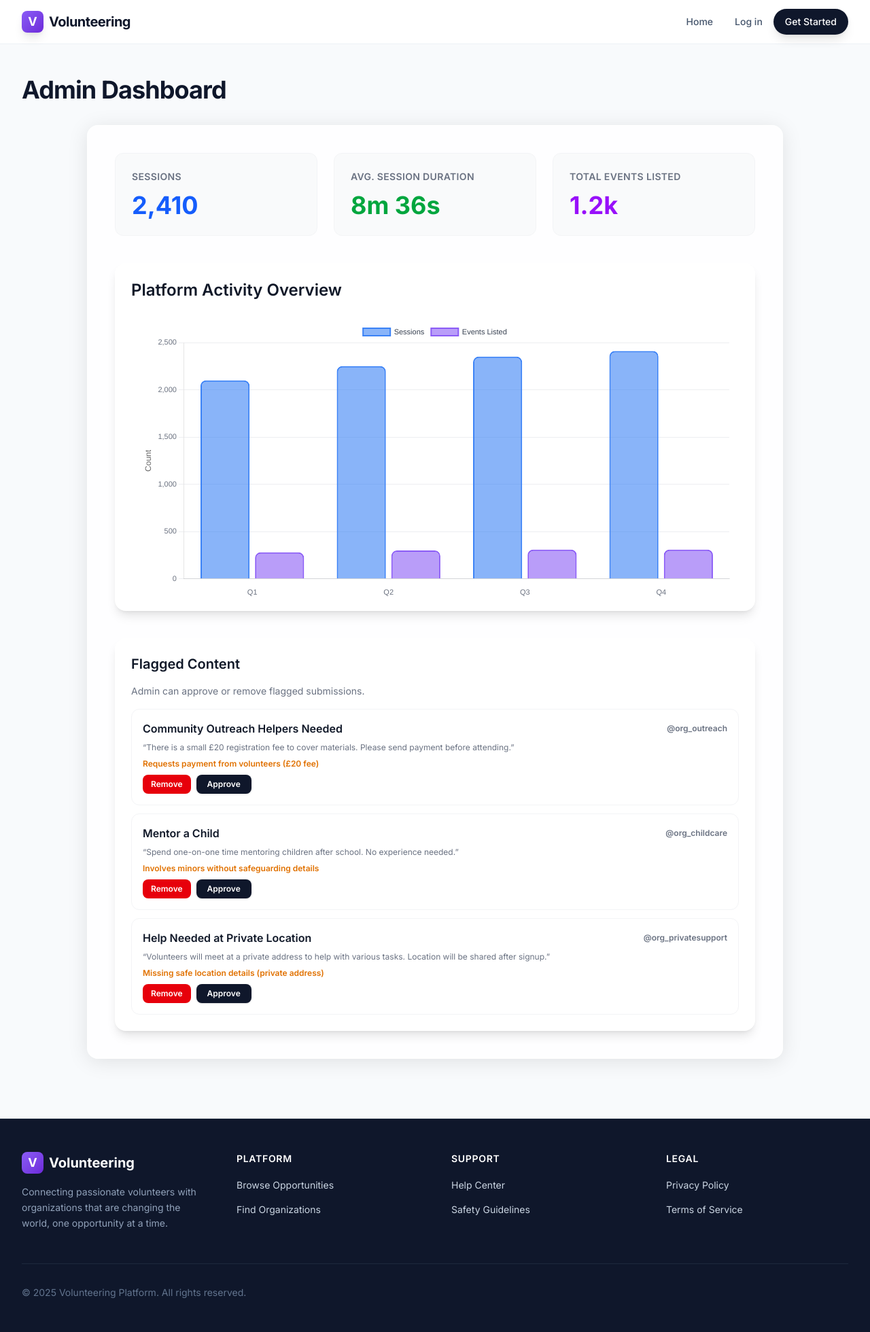
After one commit to NoorHenigal/Volunteering-Website-Security, a Python web app: template app/templates/admin_statistics.html in a window 1280 px wide. The commit adds this page. Shown: the whole page at 68% size. Run offline with Jinja, Linux system fonts and the light colour scheme; the template is opened without the code that fills it, so the values that code supplies are empty; style sheets or scripts are compiled from the project's sources; some libraries are stand-ins or nearby versions.

Commit message:
Refine stats templates and flagged content

```diff
--- /dev/null
+++ b/app/templates/admin_statistics.html
@@ -0,0 +1,187 @@
+{% extends "layouts/base.html" %}
+{% from "components/cards.html" import page_card %}
+{% from "components/layout.html" import page_header %}
+
+{% block title %}Admin Statistics{% endblock %}
+
+{% block content %}
+<div class="space-y-10">
+    {{ page_header("Admin Dashboard", show_action=False) }}
+
+    {% call page_card('5xl') %}
+    <div class="space-y-10">
+        <div class="grid grid-cols-1 md:grid-cols-3 gap-6">
+            <article class="bg-gray-50 rounded-xl p-6 border border-gray-100">
+                <p class="text-sm font-semibold text-gray-500 uppercase tracking-wide">Sessions</p>
+                <p class="text-4xl font-bold text-blue-600 mt-3">2,410</p>
+            </article>
+
+            <article class="bg-gray-50 rounded-xl p-6 border border-gray-100">
+                <p class="text-sm font-semibold text-gray-500 uppercase tracking-wide">Avg. Session Duration</p>
+                <p class="text-4xl font-bold text-green-600 mt-3">8m 36s</p>
+            </article>
+
+            <article class="bg-gray-50 rounded-xl p-6 border border-gray-100">
+                <p class="text-sm font-semibold text-gray-500 uppercase tracking-wide">Total Events Listed</p>
+                <p class="text-4xl font-bold text-purple-600 mt-3">1.2k</p>
+            </article>
+        </div>
+
+        <div class="bg-white rounded-2xl shadow-lg p-6 h-[32rem]">
+            <div class="flex items-center justify-between mb-4">
+                <div>
+                    <h2 class="text-2xl font-semibold text-gray-900">Platform Activity Overview</h2>
+                </div>
+            </div>
+            <div class="h-full">
+                <canvas id="admin-activity-chart" class="w-full h-full"></canvas>
+            </div>
+        </div>
+
+        <div class="grid grid-cols-1 gap-6">
+            <section class="bg-white rounded-2xl shadow-lg p-6 space-y-4">
+                <div class="flex items-center justify-between">
+                    <h3 class="text-xl font-semibold text-gray-900">Flagged Content</h3>
+                </div>
+                <p class="text-sm text-gray-500">Admin can approve or remove flagged submissions.</p>
+                <div class="space-y-3">
+                    {% for report in [
+                        {
+                            "title": "Community Outreach Helpers Needed",
+                            "reason": "Requests payment from volunteers (£20 fee)",
+                            "excerpt": "“There is a small £20 registration fee to cover materials. Please send payment before attending.”",
+                            "user": "@org_outreach"
+                        },
+                        {
+                            "title": "Mentor a Child",
+                            "reason": "Involves minors without safeguarding details",
+                            "excerpt": "“Spend one-on-one time mentoring children after school. No experience needed.”",
+                            "user": "@org_childcare"
+                        },
+                        {
+                            "title": "Help Needed at Private Location",
+                            "reason": "Missing safe location details (private address)",
+                            "excerpt": "“Volunteers will meet at a private address to help with various tasks. Location will be shared after signup.”",
+                            "user": "@org_privatesupport"
+                        },
+                    ] %}
+                        <div class="flag-card border border-gray-100 rounded-xl p-4 space-y-2">
+                            <div class="flex items-center justify-between">
+                                <p class="font-semibold text-gray-900 truncate w-3/4">{{ report.title }}</p>
+                                <span class="text-xs font-semibold text-gray-500">{{ report.user }}</span>
+                            </div>
+                            <p class="text-xs text-gray-500">{{ report.excerpt }}</p>
+                            <p class="text-xs font-semibold text-amber-600">{{ report.reason }}</p>
+                            <div class="flex flex-wrap gap-2">
+                                <button class="flag-action order-1 px-4 py-1.5 text-xs font-semibold text-white bg-slate-900 rounded-lg hover:bg-slate-800 shadow-sm" data-action="approved">
+                                    Approve
+                                </button>
+                                <button class="flag-action px-3 py-1.5 text-xs font-semibold text-white bg-red-600 rounded-lg hover:bg-red-700" data-action="removed">Remove</button>
+                            </div>
+                        </div>
+                    {% endfor %}
+                </div>
+            </section>
+
+    </div>
+    {% endcall %}
+</div>
+
+<script src="https://cdn.jsdelivr.net/npm/chart.js"></script>
+<script>
+    document.addEventListener("DOMContentLoaded", () => {
+        const canvas = document.getElementById("admin-activity-chart");
+        if (!canvas) {
+            return;
+        }
+        document.querySelectorAll(".flag-card .flag-action").forEach((btn) => {
+            btn.addEventListener("click", (event) => {
+                const card = event.currentTarget.closest(".flag-card");
+                const action = event.currentTarget.dataset.action;
+                card.classList.add("opacity-50");
+                setTimeout(() => {
+                    card.remove();
+                    window.dispatchEvent(new CustomEvent("show-toast", {
+                        detail: {
+                            type: action === "approved" ? "success" : "warning",
+                            message: `Content ${action}.`,
+                        },
+                    }));
+                }, 300);
+            });
+        });
+
+        new Chart(canvas, {
+            type: "bar",
+            data: {
+                labels: ["Q1", "Q2", "Q3", "Q4"],
+                datasets: [
+                    {
+                        label: "Sessions",
+                        data: [2100, 2250, 2350, 2410],
+                        backgroundColor: "rgba(59,130,246,0.6)",
+                        borderColor: "rgb(59,130,246)",
+                        borderWidth: 2,
+                        borderRadius: 8,
+                    },
+                    {
+                        label: "Events Listed",
+                        data: [280, 300, 310, 310],
+                        backgroundColor: "rgba(139,92,246,0.6)",
+                        borderColor: "rgb(139,92,246)",
+                        borderWidth: 2,
+                        borderRadius: 8,
+                    },
+                ],
+            },
+            options: {
+                responsive: true,
+                maintainAspectRatio: false,
+                layout: {
+                    padding: {
+                        left: 14,
+                        right: 14,
+                        top: 14,
+                        bottom: 38,
+                    },
+                },
+                scales: {
+                    y: {
+                        beginAtZero: true,
+                        title: {
+                            display: true,
+                            text: "Count",
+                        },
+                        ticks: {
+                            color: "#6b7280",
+                            font: { size: 11 },
+                        },
+                        grid: {
+                            color: "rgba(209,213,219,0.4)",
+                        },
+                    },
+                    x: {
+                        ticks: {
+                            color: "#6b7280",
+                            font: { size: 11 },
+                            padding: 6,
+                        },
+                        grid: { display: false },
+                    },
+                },
+                plugins: {
+                    tooltip: {
+                    },
+                    legend: {
+                        display: true,
+                        labels: {
+                            font: { size: 11 },
+                            color: "#374151",
+                        },
+                    },
+                },
+            },
+        });
+    });
+</script>
+{% endblock %}
--- a/app/templates/event_statistics.html
+++ b/app/templates/event_statistics.html
@@ -1,6 +1,5 @@
-{% extends "layouts/base.html" %}
-{% from "components/cards.html" import page_card %}
-{% from "components/layout.html" import page_header %}
+{% extends "base.html" %}
+{% from "components/ui.html" import page_card, page_header %}
 
 {% block title %}Event Statistics{% endblock %}
 
--- a/app/templates/layouts/base.html
+++ b/app/templates/layouts/base.html
@@ -170,11 +170,21 @@
                                         Opportunities
                                         <span class="absolute -bottom-1 left-0 w-0 h-0.5 bg-brand-500 transition-all duration-300 group-hover:w-full"></span>
                                     </a>
-                                    <a href="/organizations"
+                                <a href="/organizations"
                                        class="text-sm font-medium text-slate-600 hover:text-brand-600 transition-colors relative group">
                                         Organizations
                                         <span class="absolute -bottom-1 left-0 w-0 h-0.5 bg-brand-500 transition-all duration-300 group-hover:w-full"></span>
-                                    </a>
+                                </a>
+                                <a href="/auth/event-statistics"
+                                   class="text-sm font-medium text-slate-600 hover:text-brand-600 transition-colors relative group">
+                                    Event Stats
+                                    <span class="absolute -bottom-1 left-0 w-0 h-0.5 bg-brand-500 transition-all duration-300 group-hover:w-full"></span>
+                                </a>
+                                <a href="/auth/user-statistics"
+                                   class="text-sm font-medium text-slate-600 hover:text-brand-600 transition-colors relative group">
+                                    User Stats
+                                    <span class="absolute -bottom-1 left-0 w-0 h-0.5 bg-brand-500 transition-all duration-300 group-hover:w-full"></span>
+                                </a>
                                     <div class="pl-4 border-l border-slate-200">{{ user_dropdown(user) }}</div>
                                 {% else %}
                                     <div class="flex items-center gap-4">
@@ -216,6 +226,10 @@
                                    class="block px-3 py-2 rounded-md text-base font-medium text-slate-700 hover:text-brand-600 hover:bg-brand-50 transition-colors">Opportunities</a>
                                 <a href="/organizations"
                                    class="block px-3 py-2 rounded-md text-base font-medium text-slate-700 hover:text-brand-600 hover:bg-brand-50 transition-colors">Organizations</a>
+                                <a href="/auth/event-statistics"
+                                   class="block px-3 py-2 rounded-md text-base font-medium text-slate-700 hover:text-brand-600 hover:bg-brand-50 transition-colors">Event Stats</a>
+                                <a href="/auth/user-statistics"
+                                   class="block px-3 py-2 rounded-md text-base font-medium text-slate-700 hover:text-brand-600 hover:bg-brand-50 transition-colors">User Stats</a>
                                 <a href="/{{ user.username }}"
                                    class="block px-3 py-2 rounded-md text-base font-medium text-slate-700 hover:text-brand-600 hover:bg-brand-50 transition-colors">Profile</a>
                                 <a href="/"
```
Also changed, not shown: app/templates/user_statistics.html (+4 -4 lines), 1 other file.
